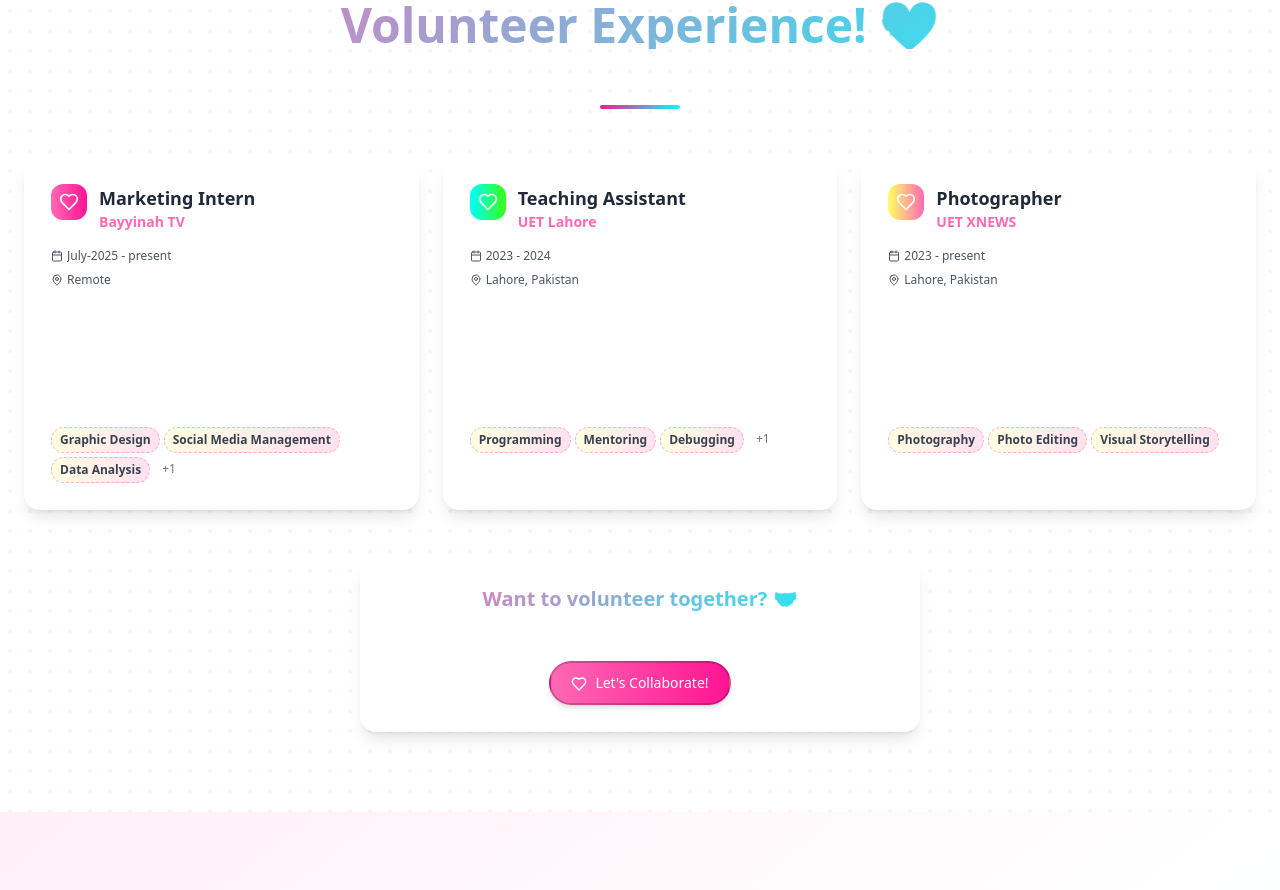
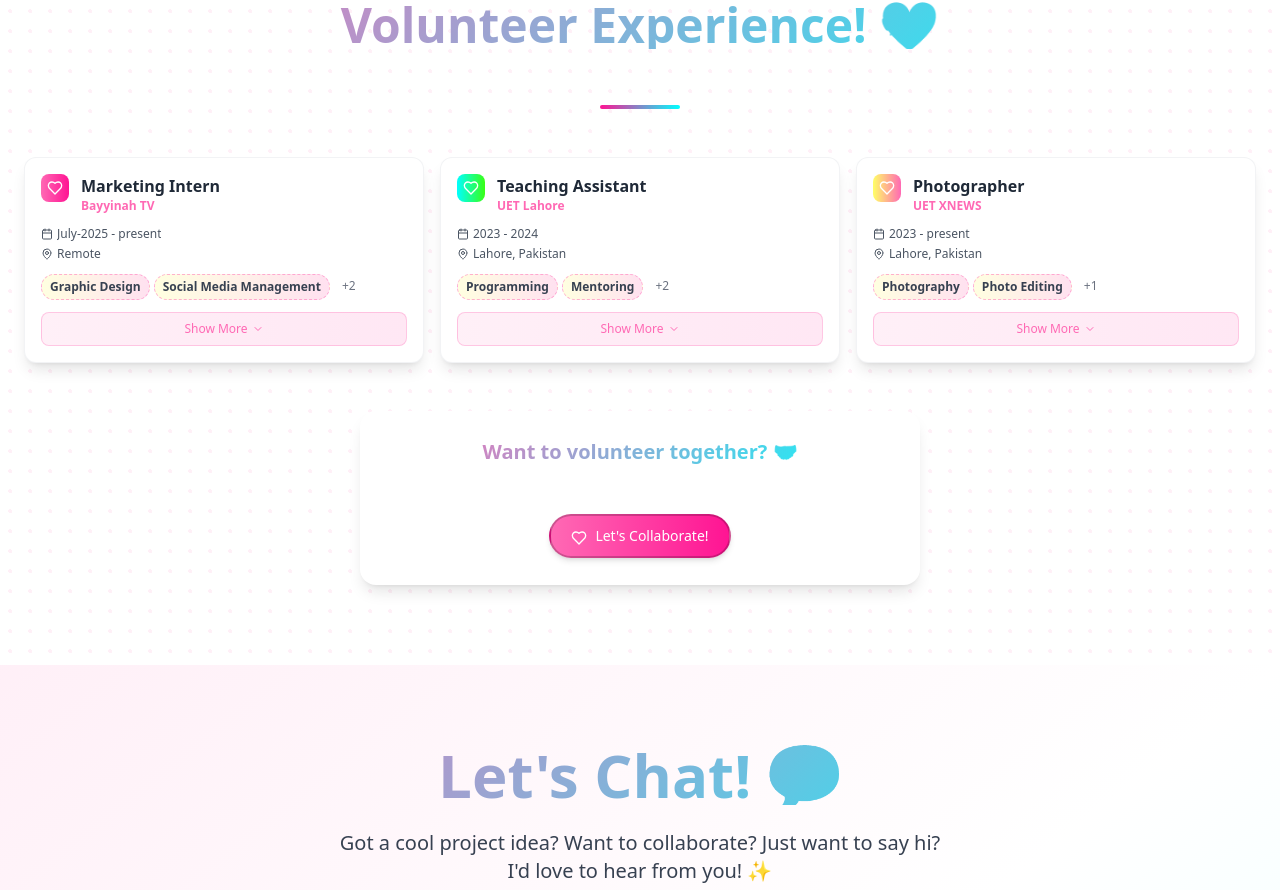
Before and after one commit to Sumairahafeez/bubblegum-code-dreams, a React (Vite) app: page / in a window 1280 px wide. Shown: the part 6033-6923 px from the top of the page. Built offline with nearby package versions, Linux system fonts and the light colour scheme.

Commit message:
Add show more buttons
Implement show more buttons and reduce their sizes.

```diff
--- a/src/components/Volunteer.tsx
+++ b/src/components/Volunteer.tsx
@@ -1,7 +1,18 @@
 
-import { Heart, Calendar, MapPin, Users, OrigamiIcon } from 'lucide-react';
+import { Heart, Calendar, MapPin, Users, ChevronDown, ChevronUp } from 'lucide-react';
+import { useState } from 'react';
 
 const Volunteer = () => {
+  const [expandedCards, setExpandedCards] = useState<string[]>([]);
+
+  const toggleCard = (organization: string) => {
+    setExpandedCards(prev =>
+      prev.includes(organization)
+        ? prev.filter(org => org !== organization)
+        : [...prev, organization]
+    );
+  };
+
   const experiences = [
     {
       organization: "Bayyinah TV",
@@ -78,29 +89,31 @@ const Volunteer = () => {
           <div className="w-20 h-1 bg-gradient-to-r from-hot-pink to-aqua-blue dark:from-pink-400 dark:to-blue-400 mx-auto rounded-full mt-3"></div>
         </div>
 
-        <div className="grid grid-cols-1 md:grid-cols-2 lg:grid-cols-3 gap-6">
-          {experiences.map((exp, index) => (
+        <div className="grid grid-cols-1 md:grid-cols-2 xl:grid-cols-3 gap-4">
+          {experiences.map((exp, index) => {
+            const isExpanded = expandedCards.includes(exp.organization);
+            return (
               <div
                 key={exp.organization}
-              className={`group card-hover bg-white dark:bg-gray-800/90 backdrop-blur-sm rounded-2xl p-6 shadow-lg transform hover:scale-105 transition-all duration-300 cursor-pointer border border-gray-200/50 dark:border-gray-700/50`}
+                className="bg-white dark:bg-gray-800/90 backdrop-blur-sm rounded-xl p-4 shadow-lg transform hover:scale-[1.02] transition-all duration-300 border border-gray-200/50 dark:border-gray-700/50"
               >
                 {/* Header */}
-              <div className="flex items-start gap-3 mb-4">
-                <div className={`bg-gradient-to-r ${exp.color} rounded-xl p-2 flex-shrink-0`}>
-                  <Heart className="w-5 h-5 text-white" />
+                <div className="flex items-start gap-3 mb-3">
+                  <div className={`bg-gradient-to-r ${exp.color} rounded-lg p-1.5 flex-shrink-0`}>
+                    <Heart className="w-4 h-4 text-white" />
                   </div>
                   <div className="min-w-0 flex-1">
-                  <h3 className="font-bubblegum text-lg font-bold text-gray-800 dark:text-gray-200 truncate">
+                    <h3 className="font-bubblegum text-base font-bold text-gray-800 dark:text-gray-200 truncate">
                       {exp.role}
                     </h3>
-                  <p className="font-comic text-sm text-bubble-pink dark:text-purple-400 font-bold truncate">
+                    <p className="font-comic text-xs text-bubble-pink dark:text-purple-400 font-bold truncate">
                       {exp.organization}
                     </p>
                   </div>
                 </div>
 
-              {/* Details */}
-              <div className="space-y-2 mb-4 text-xs text-gray-600 dark:text-gray-400 font-comic">
+                {/* Basic Details - Always visible */}
+                <div className="space-y-1 mb-3 text-xs text-gray-600 dark:text-gray-400 font-comic">
                   <div className="flex items-center gap-1">
                     <Calendar className="w-3 h-3" />
                     <span className="truncate">{exp.duration}</span>
@@ -111,24 +124,9 @@ const Volunteer = () => {
                   </div>
                 </div>
 
-              {/* Description - Hidden by default, shown on hover */}
-              <p className="font-comic text-sm text-gray-700 dark:text-gray-300 leading-relaxed mb-3 opacity-0 group-hover:opacity-100 transition-opacity duration-300 line-clamp-3">
-                {exp.description}
-              </p>
-
-              {/* Impact */}
-              <div className="mb-3 opacity-0 group-hover:opacity-100 transition-opacity duration-300">
-                <div className="flex items-center gap-2 bg-gradient-to-r from-bubble-pink/20 to-aqua-blue/20 dark:from-purple-500/20 dark:to-blue-500/20 rounded-lg px-3 py-1.5 border border-dashed border-bubble-pink/50 dark:border-purple-400/50">
-                  <Users className="w-3 h-3 text-bubble-pink dark:text-purple-400" />
-                  <span className="font-comic font-bold text-gray-700 dark:text-gray-300 text-xs truncate">
-                    {exp.impact}
-                  </span>
-                </div>
-              </div>
-
-              {/* Skills */}
-              <div className="flex flex-wrap gap-1">
-                {exp.skills.slice(0, 3).map((skill) => (
+                {/* Quick Skills Preview - Always visible */}
+                <div className="flex flex-wrap gap-1 mb-3">
+                  {exp.skills.slice(0, 2).map((skill) => (
                     <span
                       key={skill}
                       className="bg-gradient-to-r from-lemon-yellow/20 to-bubble-pink/20 dark:from-yellow-500/20 dark:to-purple-500/20 rounded-full px-2 py-1 text-xs font-comic font-bold text-gray-700 dark:text-gray-300 border border-dashed border-bubble-pink/50 dark:border-purple-400/50"
@@ -136,14 +134,65 @@ const Volunteer = () => {
                       {skill}
                     </span>
                   ))}
-                {exp.skills.length > 3 && (
+                  {exp.skills.length > 2 && (
                     <span className="text-xs text-gray-500 dark:text-gray-400 font-comic px-2 py-1">
-                    +{exp.skills.length - 3}
+                      +{exp.skills.length - 2}
                     </span>
                   )}
                 </div>
+
+                {/* Expandable Content */}
+                {isExpanded && (
+                  <div className="space-y-3 animate-fade-in">
+                    {/* Description */}
+                    <p className="font-comic text-sm text-gray-700 dark:text-gray-300 leading-relaxed">
+                      {exp.description}
+                    </p>
+
+                    {/* Impact */}
+                    <div className="bg-gradient-to-r from-bubble-pink/20 to-aqua-blue/20 dark:from-purple-500/20 dark:to-blue-500/20 rounded-lg px-3 py-2 border border-dashed border-bubble-pink/50 dark:border-purple-400/50">
+                      <div className="flex items-center gap-2">
+                        <Users className="w-3 h-3 text-bubble-pink dark:text-purple-400" />
+                        <span className="font-comic font-bold text-gray-700 dark:text-gray-300 text-xs">
+                          {exp.impact}
+                        </span>
                       </div>
+                    </div>
+
+                    {/* All Skills */}
+                    <div className="flex flex-wrap gap-1">
+                      {exp.skills.map((skill) => (
+                        <span
+                          key={skill}
+                          className="bg-gradient-to-r from-lemon-yellow/20 to-bubble-pink/20 dark:from-yellow-500/20 dark:to-purple-500/20 rounded-full px-2 py-1 text-xs font-comic font-bold text-gray-700 dark:text-gray-300 border border-dashed border-bubble-pink/50 dark:border-purple-400/50"
+                        >
+                          {skill}
+                        </span>
                       ))}
+                    </div>
+                  </div>
+                )}
+
+                {/* Show More/Less Button */}
+                <button
+                  onClick={() => toggleCard(exp.organization)}
+                  className="w-full mt-3 bg-gradient-to-r from-bubble-pink/10 to-hot-pink/10 dark:from-purple-500/10 dark:to-pink-500/10 hover:from-bubble-pink/20 hover:to-hot-pink/20 dark:hover:from-purple-500/20 dark:hover:to-pink-500/20 text-bubble-pink dark:text-purple-400 font-comic text-xs px-3 py-2 rounded-lg border border-bubble-pink/30 dark:border-purple-400/30 transition-all duration-300 flex items-center justify-center gap-1"
+                >
+                  {isExpanded ? (
+                    <>
+                      Show Less
+                      <ChevronUp className="w-3 h-3" />
+                    </>
+                  ) : (
+                    <>
+                      Show More
+                      <ChevronDown className="w-3 h-3" />
+                    </>
+                  )}
+                </button>
+              </div>
+            );
+          })}
         </div>
 
         {/* Call to Action */}
```
Lines whose indentation alone changed are shown as unchanged.
